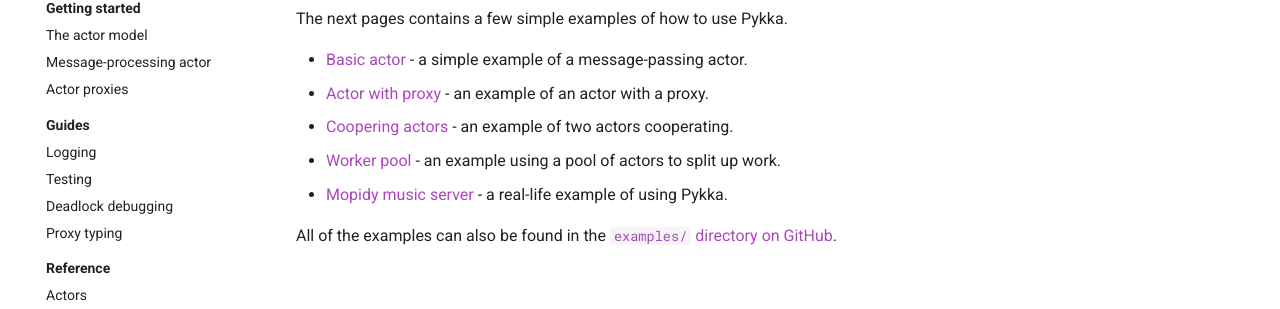
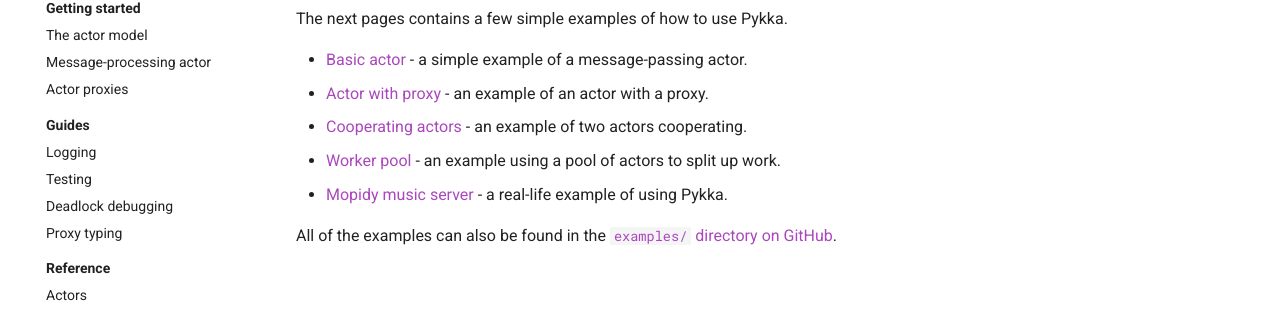
Before and after one commit to jodal/pykka, an MkDocs documentation site: the page built from docs/examples/index.md, in a window 1280 px wide. Shown: the part 174-483 px from the top of the page. Built offline with MkDocs 1.6.1 and Material for MkDocs 9.7.7, drawn with Linux system fonts in a browser that asks for light colours; comment, search, counter and statistics services are not loaded.

Commit message:
docs: Fix typo

```diff
--- a/docs/examples/index.md
+++ b/docs/examples/index.md
@@ -4,7 +4,7 @@
 
 - [Basic actor](basic.md) - a simple example of a message-passing actor.
 - [Actor with proxy](proxy.md) - an example of an actor with a proxy.
-- [Coopering actors](cooperation.md) - an example of two actors cooperating.
+- [Cooperating actors](cooperation.md) - an example of two actors cooperating.
 - [Worker pool](worker-pool.md) - an example using a pool of actors to split up work.
 - [Mopidy music server](mopidy.md) - a real-life example of using Pykka.
 
```
